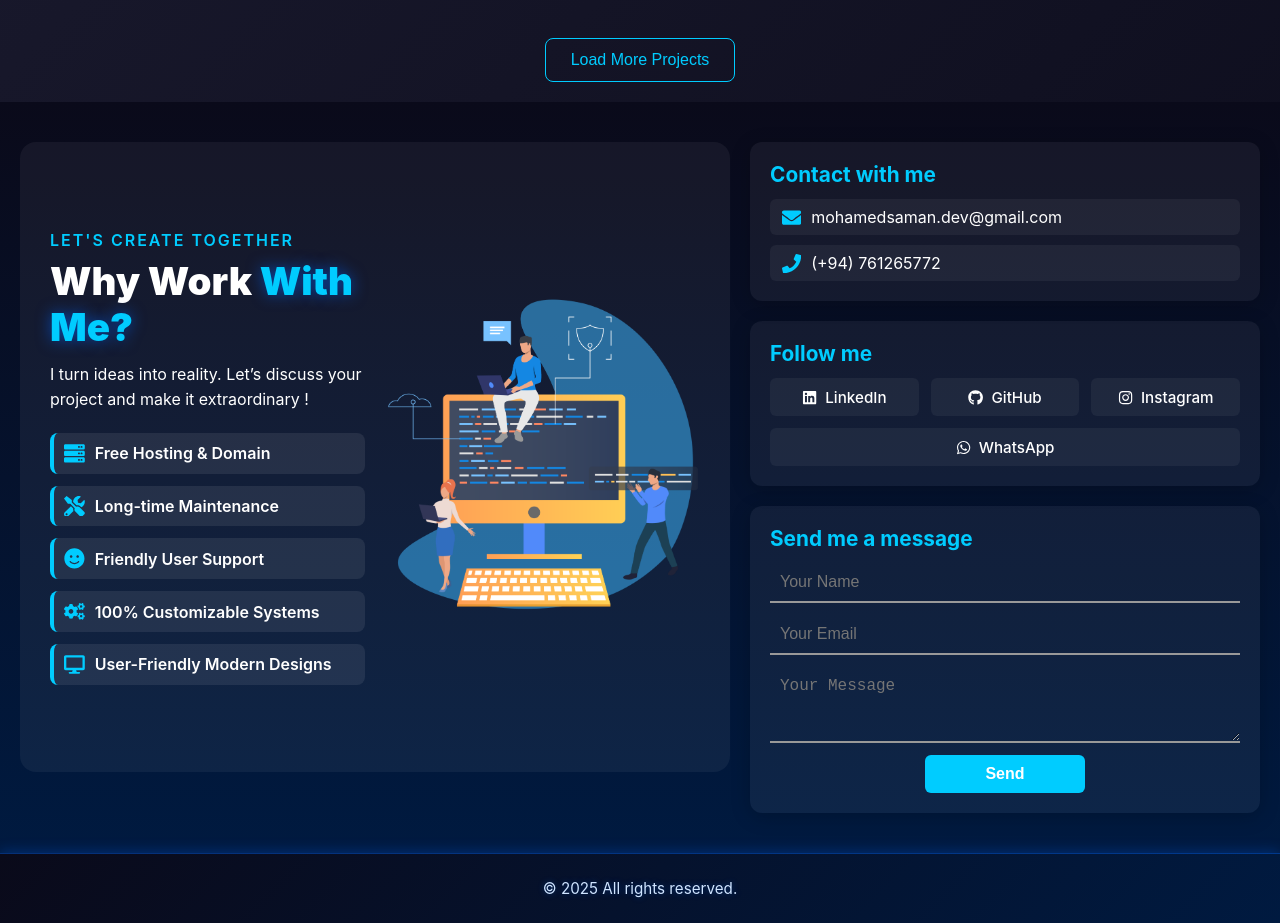
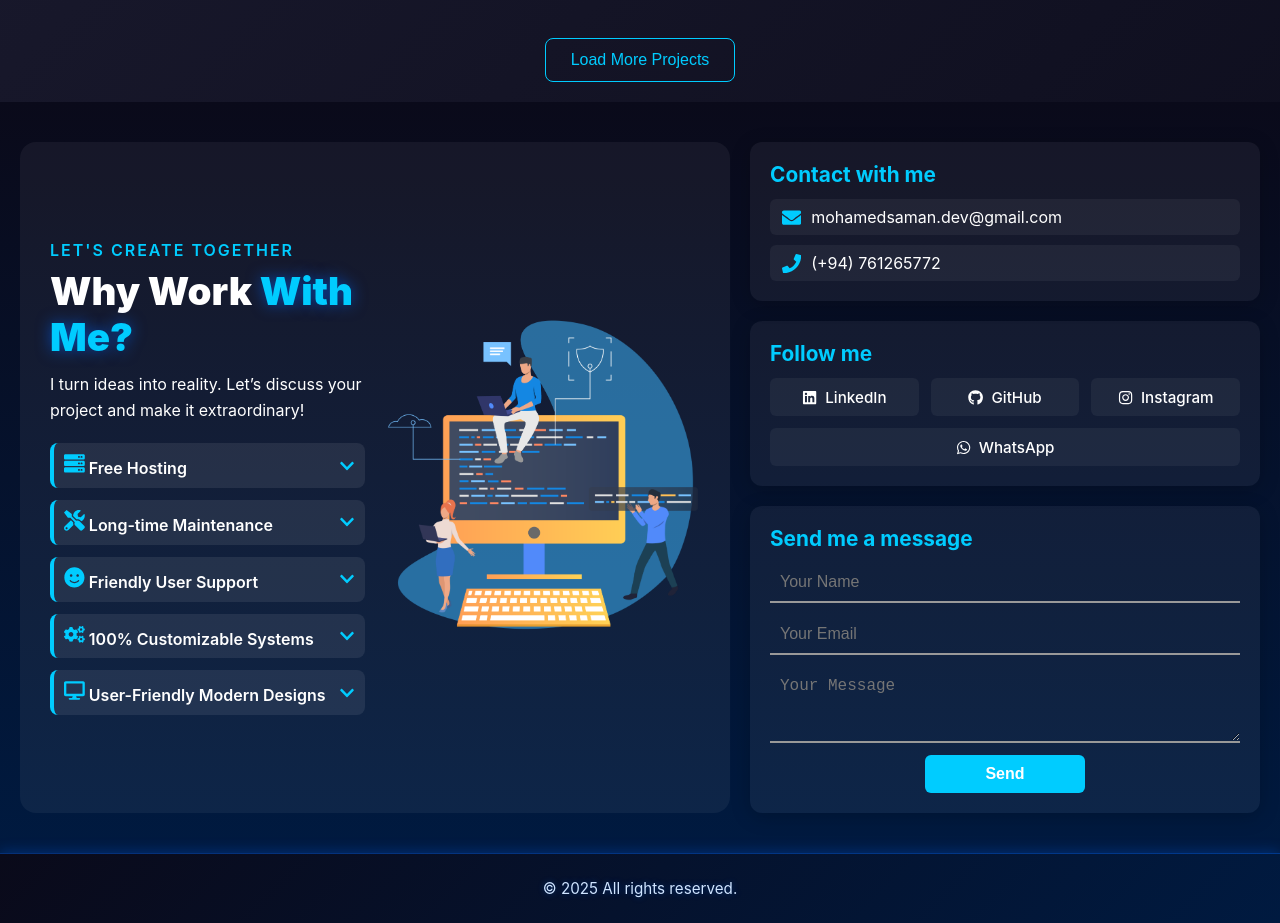
Before and after one commit to Msahan16/Protfolio, a React (Create React App) app: page / in a window 1280 px wide. Shown: the part 3742-4665 px from the top of the page. Built offline with nearby package versions, Linux system fonts and the light colour scheme.

Commit message:
add trust cards

```diff
--- a/src/components/Contact.css
+++ b/src/components/Contact.css
@@ -15,7 +15,7 @@
   flex-wrap: wrap;
   gap: 20px;
   justify-content: center;
-  align-items: flex-start;
+  align-items: stretch; /* <-- stretch left & right to same height */
 }
 
 /* ===== Left Section ===== */
@@ -26,9 +26,9 @@
   display: flex;
   flex-direction: column;
   transition: transform 0.3s ease, box-shadow 0.3s ease;
-  min-height: 630px;
   align-items: center;
   justify-content: center;
+  min-height: 630px;
 }
 
 .contact-left:hover {
@@ -77,6 +77,7 @@
   color: var(--white);
 }
 
+/* ===== Trust Features ===== */
 .trust-features {
   margin-top: 20px;
   display: flex;
@@ -84,10 +85,15 @@
   gap: 12px;
 }
 
+.feature-wrapper {
+  display: flex;
+  flex-direction: column;
+}
+
 .feature {
   display: flex;
+  justify-content: space-between;
   align-items: center;
-  gap: 10px;
   padding: 10px;
   background: rgba(255, 255, 255, 0.08);
   border-left: 4px solid var(--primary-blue);
@@ -95,6 +101,7 @@
   font-size: 1rem;
   font-weight: 600;
   transition: all 0.3s ease;
+  cursor: pointer;
 }
 
 .feature:hover {
@@ -113,6 +120,62 @@
   color: var(--white);
 }
 
+/* Arrow icon for dropdown */
+.arrow-icon {
+  font-size: 1rem;
+  color: var(--primary-blue);
+  transition: transform 0.3s ease;
+}
+
+.arrow-icon.active {
+  transform: rotate(180deg);
+}
+
+.feature:hover .arrow-icon {
+  color: var(--white);
+}
+
+/* Dropdown details */
+.feature-detail {
+  margin-left: 36px;
+  margin-top: 5px;
+  padding: 10px 15px;
+  background: linear-gradient(135deg, #d0a403 0%, #f09749 50%, #f4a82e 100%);
+  color: #ffffff;
+  font-size: 0.95rem;
+  font-weight: 650;
+  border-radius: 8px;
+  box-shadow: 0 2px 8px rgba(0, 0, 0, 0.25);
+  background-size: 200% 200%;
+  animation: shimmer 3s linear infinite, slideDown 0.3s ease;
+}
+
+/* Slide down animation */
+@keyframes slideDown {
+  from {
+    opacity: 0;
+    transform: translateY(-10px);
+  }
+  to {
+    opacity: 1;
+    transform: translateY(0);
+  }
+}
+
+/* Subtle shimmer animation */
+@keyframes shimmer {
+  0% {
+    background-position: 0% 50%;
+  }
+  50% {
+    background-position: 100% 50%;
+  }
+  100% {
+    background-position: 0% 50%;
+  }
+}
+
+/* ===== Left Image ===== */
 .contact-left-image {
   flex: 1 1 280px;
   display: flex;
@@ -140,9 +203,10 @@
   margin: 0;
   margin-right: -20px;
   min-width: 300px;
-  right: 0;
+  justify-content: stretch; /* stretch right boxes vertically */
 }
 
+/* Make all right boxes equal height */
 .connect-box,
 .social-box,
 .newsletter-box {
@@ -151,6 +215,9 @@
   border-radius: 12px;
   box-shadow: 0 4px 20px rgba(0, 0, 0, 0.2);
   transition: transform 0.3s ease;
+  flex: 1 1 0; /* equal height */
+  display: flex;
+  flex-direction: column;
 }
 
 .connect-box:hover,
@@ -259,7 +326,7 @@
   font-size: 1rem;
   font-weight: 600;
   cursor: pointer;
-  align-self: center; /* Center button */
+  align-self: center;
   transition: all 0.3s ease;
 }
 
@@ -267,7 +334,6 @@
   background: var(--dark-blue);
   box-shadow: 0 0 12px rgba(0, 102, 255, 0.6);
 }
-
 
 /* ===== Responsive ===== */
 @media (max-width: 1200px) {
@@ -316,6 +382,7 @@
     flex: 1 1 100%;
     width: 100%;
     margin-right: 0;
+    flex-direction: column;
   }
 }
 
--- a/src/components/Contact.js
+++ b/src/components/Contact.js
@@ -1,4 +1,4 @@
-import React, { useRef } from "react";
+import React, { useRef, useState } from "react";
 import emailjs from "@emailjs/browser";
 import {
   FaLinkedin,
@@ -12,18 +12,27 @@ import {
   FaSmile,
   FaCogs,
   FaDesktop,
+  FaChevronDown
 } from "react-icons/fa";
 import { ToastContainer, toast } from "react-toastify";
 import "react-toastify/dist/ReactToastify.css";
 import "./Contact.css";
 import ContactImg from "../assests/Contact.png";
 
+const trustDetails = {
+  "Free Hosting": "Enjoy free premium hosting for your website projects for the first year, ensuring fast, secure, and reliable performance from day one.",
+  "Long-time Maintenance": "Benefit from long-term maintenance and proactive updates, keeping your systems smooth, secure, and future-ready.",
+  "Friendly User Support": "Receive 24/7 personalized support via call, chat, or email – I'm here to solve any issue promptly and professionally.",
+  "100% Customizable Systems": "Every system is fully tailored to your unique requirements, giving you complete control and flexibility.",
+  "User-Friendly Modern Designs": "Experience visually stunning, intuitive, and modern designs that are easy to navigate and leave a lasting impression on your users."
+};
+
 const Contact = () => {
   const form = useRef();
+  const [activeFeature, setActiveFeature] = useState(null);
 
   const sendEmail = (e) => {
     e.preventDefault();
-
     emailjs
       .sendForm(
         "service_zifgs9h",
@@ -36,9 +45,7 @@ const Contact = () => {
         form.current.reset();
       })
       .catch(() => {
-        toast.error("Failed to send message, please try again.", {
-          autoClose: 3000,
-        });
+        toast.error("Failed to send message, please try again.", { autoClose: 3000 });
       });
   };
 
@@ -47,41 +54,51 @@ const Contact = () => {
       {/* Left Side */}
       <div className="contact-left">
         <div className="contact-left-inner">
-          {/* Left Text */}
           <div className="contact-left-text">
             <p className="contact-subtitle">LET'S CREATE TOGETHER</p>
             <h2 className="contact-title">
-             Why Work <span className="highlight-text">With Me?</span>
+              Why Work <span className="highlight-text">With Me?</span>
             </h2>
-            <p className="contact-text"> I turn ideas into reality. Let’s discuss your project and make it extraordinary !
+            <p className="contact-text">
+              I turn ideas into reality. Let’s discuss your project and make it extraordinary!
             </p>
 
             {/* Trust Features */}
             <div className="trust-features">
-              <div className="feature">
-                <FaServer className="feature-icon" />
-                Free Hosting & Domain
-              </div>
-              <div className="feature">
-                <FaTools className="feature-icon" />
-                Long-time Maintenance
-              </div>
-              <div className="feature">
-                <FaSmile className="feature-icon" />
-                Friendly User Support
-              </div>
-              <div className="feature">
-                <FaCogs className="feature-icon" />
-                100% Customizable Systems
-              </div>
-              <div className="feature">
-                <FaDesktop className="feature-icon" />
-                User-Friendly Modern Designs
-              </div>
+              {Object.keys(trustDetails).map((featureName) => {
+                const IconMap = {
+                  "Free Hosting": <FaServer className="feature-icon" />,
+                  "Long-time Maintenance": <FaTools className="feature-icon" />,
+                  "Friendly User Support": <FaSmile className="feature-icon" />,
+                  "100% Customizable Systems": <FaCogs className="feature-icon" />,
+                  "User-Friendly Modern Designs": <FaDesktop className="feature-icon" />
+                };
+
+                return (
+                  <div key={featureName} className="feature-wrapper">
+                    <div
+                      className="feature"
+                      onClick={() =>
+                        setActiveFeature(activeFeature === featureName ? null : featureName)
+                      }
+                      title="Click to view details"
+                    >
+                      <div className="feature-title">
+                        {IconMap[featureName]} {featureName}
+                      </div>
+                      <FaChevronDown
+                        className={`arrow-icon ${activeFeature === featureName ? "active" : ""}`}
+                      />
+                    </div>
+                    {activeFeature === featureName && (
+                      <div className="feature-detail">{trustDetails[featureName]}</div>
+                    )}
+                  </div>
+                );
+              })}
             </div>
           </div>
 
-          {/* Right Image */}
           <div className="contact-left-image">
             <img src={ContactImg} alt="Contact Visual" />
           </div>
@@ -90,7 +107,6 @@ const Contact = () => {
 
       {/* Right Side */}
       <div className="contact-right">
-        {/* Contact Box */}
         <div className="connect-box">
           <h4>Contact with me</h4>
           <div className="contact-info">
@@ -103,42 +119,24 @@ const Contact = () => {
           </div>
         </div>
 
-        {/* Social Links */}
         <div className="social-box">
           <h4>Follow me</h4>
           <div className="social-links">
-            <a
-              href="https://www.linkedin.com/in/mohamed-saman/"
-              target="_blank"
-              rel="noopener noreferrer"
-            >
+            <a href="https://www.linkedin.com/in/mohamed-saman/" target="_blank" rel="noopener noreferrer">
               <FaLinkedin /> LinkedIn
             </a>
-            <a
-              href="https://github.com/mohamedsaman"
-              target="_blank"
-              rel="noopener noreferrer"
-            >
+            <a href="https://github.com/mohamedsaman" target="_blank" rel="noopener noreferrer">
               <FaGithub /> GitHub
             </a>
-            <a
-              href="https://www.linkedin.com/in/mohamed-saman/"
-              target="_blank"
-              rel="noopener noreferrer"
-            >
+            <a href="https://www.instagram.com/mohamed-saman/" target="_blank" rel="noopener noreferrer">
               <FaInstagram /> Instagram
             </a>
-            <a
-              href="https://wa.me/+94761265772"
-              target="_blank"
-              rel="noopener noreferrer"
-            >
+            <a href="https://wa.me/+94761265772" target="_blank" rel="noopener noreferrer">
               <FaWhatsapp /> WhatsApp
             </a>
           </div>
         </div>
 
-        {/* Message Form */}
         <div className="newsletter-box">
           <h4>Send me a message</h4>
           <form ref={form} onSubmit={sendEmail} className="newsletter-form">
```
